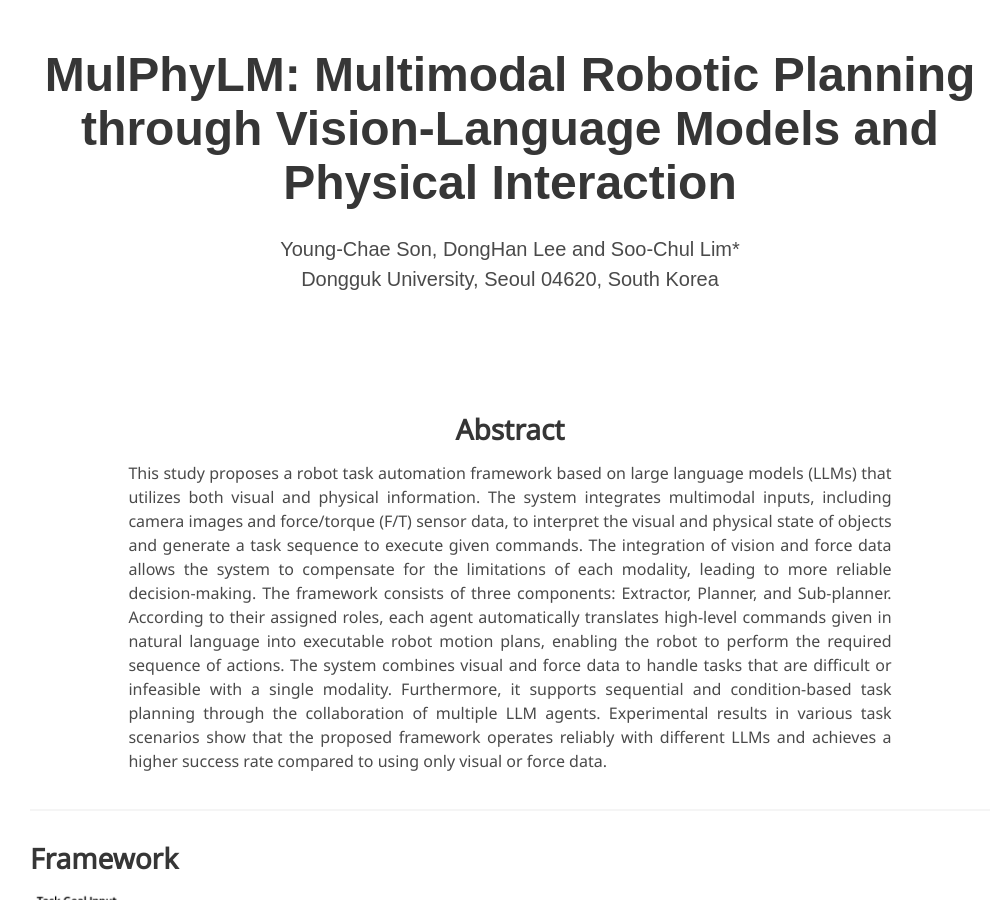
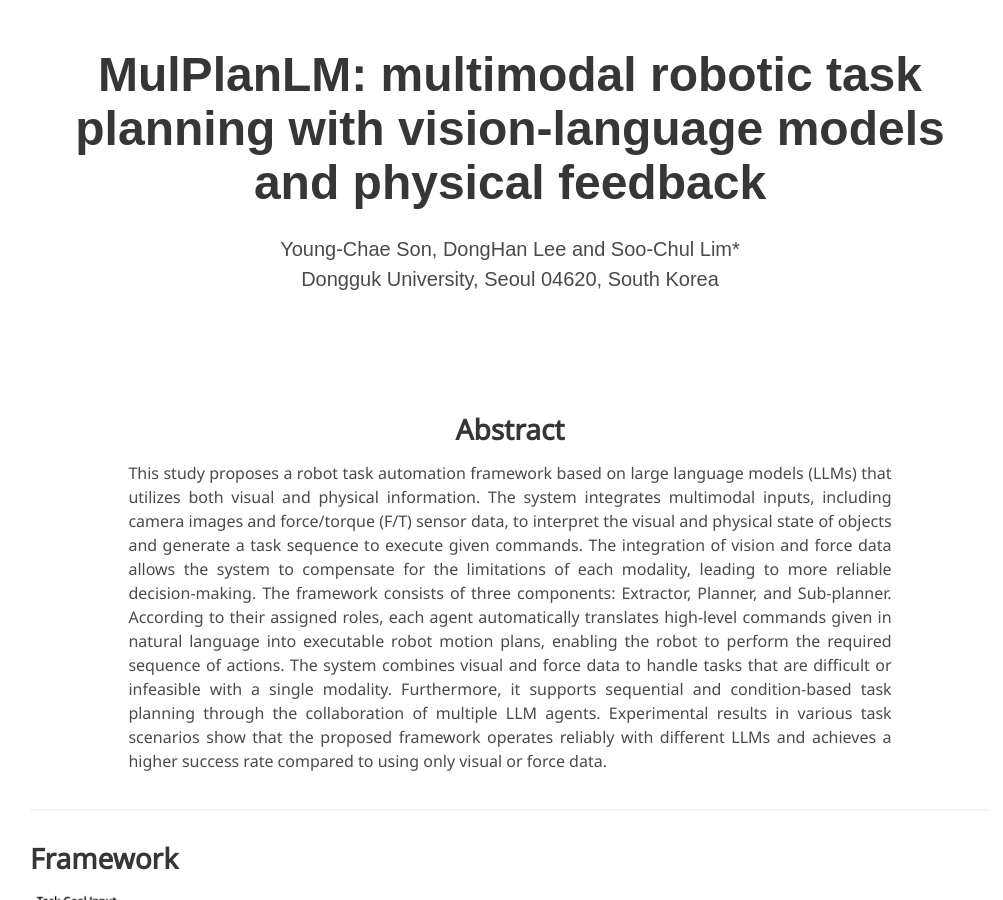
Before and after one commit to youngchae912/MulPhyLM, a Jekyll site: the page built from index.md, in a window 1280 px wide and 900 px high. Shown: the whole window, without its empty margins (130-1133 px from the left). Built offline with Jekyll 4.4.1, drawn with Linux system fonts in a browser that asks for light colours; some web fonts are replaced.

Commit message:
Update index.md

```diff
--- a/index.md
+++ b/index.md
@@ -2,7 +2,7 @@
 layout: project_page
 permalink: /
 
-title: "MulPhyLM: Multimodal Robotic Planning through Vision-Language Models and Physical Interaction"
+title: "MulPlanLM: multimodal robotic task planning with vision-language models and physical feedback"
 authors:
   - Young-Chae Son, DongHan Lee and Soo-Chul Lim*
 affiliations:
```
